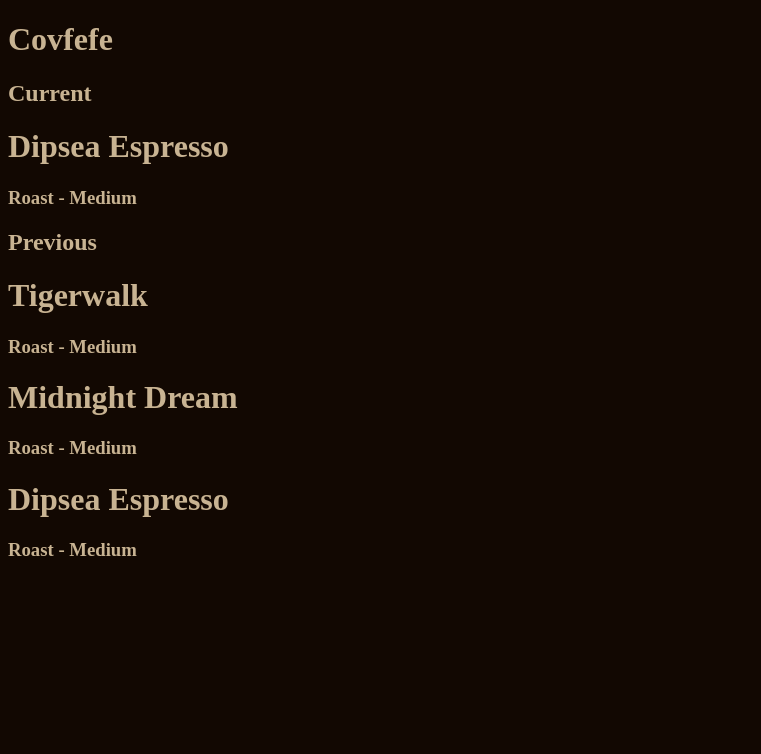
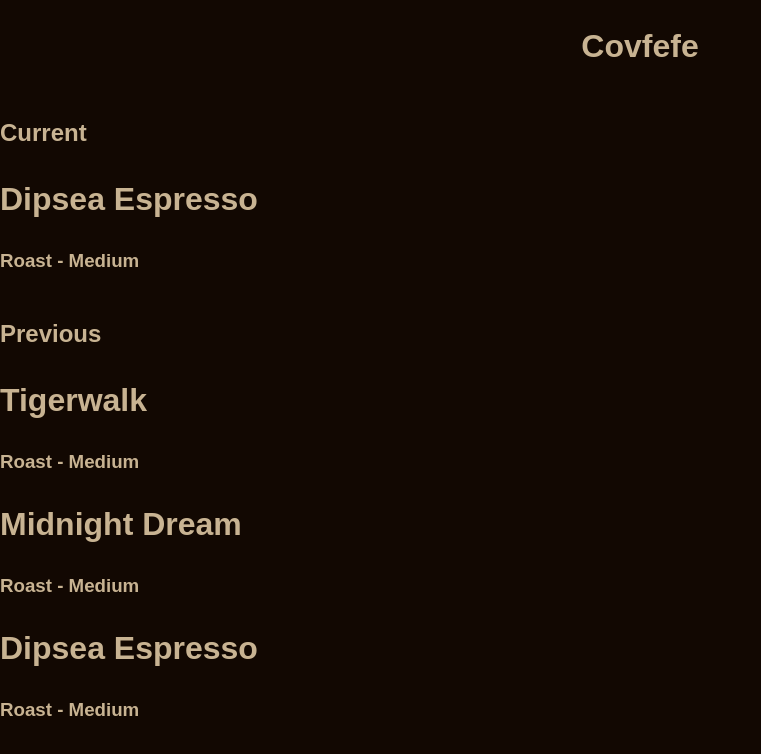
Before and after one commit to calepayson/cofveve, a plain HTML site: page index.html in a window 1280 px wide. Shown: the whole page, without its empty margins (0-761 px from the left). Drawn offline with Linux system fonts and the light colour scheme.

Commit message:
Add boilerplate to main.css

```diff
--- a/css/main.css
+++ b/css/main.css
@@ -13,9 +13,34 @@
   --clr-medium: #7a3f00;
   --clr-light: #bb6b00;
   --clr-white: #c8b392;
+
+  .sr-only:not(:focus):not(:active) {
+    clip: rect(0 0 0 0);
+    clip-path: inset(50%);
+    height: 1px;
+    overflow: hidden;
+    position: absolute;
+    white-space: nowrap;
+    width: 1px;
+  }
+
+  body {
+    margin: 0;
+    padding: 0;
+    font-family: 'Montserrat', sans-serif;
+    line-height: 1.6;
+    background-color: var(--clr-black);
+    color: var(--clr-white);
+    min-height: 100vh;
+  }
 }
 
-body {
-  background-color: var(--clr-black);
-  color: var(--clr-white);
+.top-bar-container {
+  display: flex;
+  justify-content: center;
 }
+
+.content-container {
+  display: flex;
+  flex-direction: column;
+}
--- a/index.html
+++ b/index.html
@@ -20,7 +20,7 @@
 
     <div class="content-container">
 
-      <div class="current-container">
+      <div class="coffee-container">
         <h2 class="body-label">Current</h2>
         <div class="coffee-info-container">
           <h1 class="coffee-info-title">Dipsea Espresso</h1>
@@ -30,7 +30,7 @@
         </div>
       </div>
 
-      <div class="previous-container">
+      <div class="coffee-container">
 
         <h2 class="body-label">Previous</h2>
 
```
